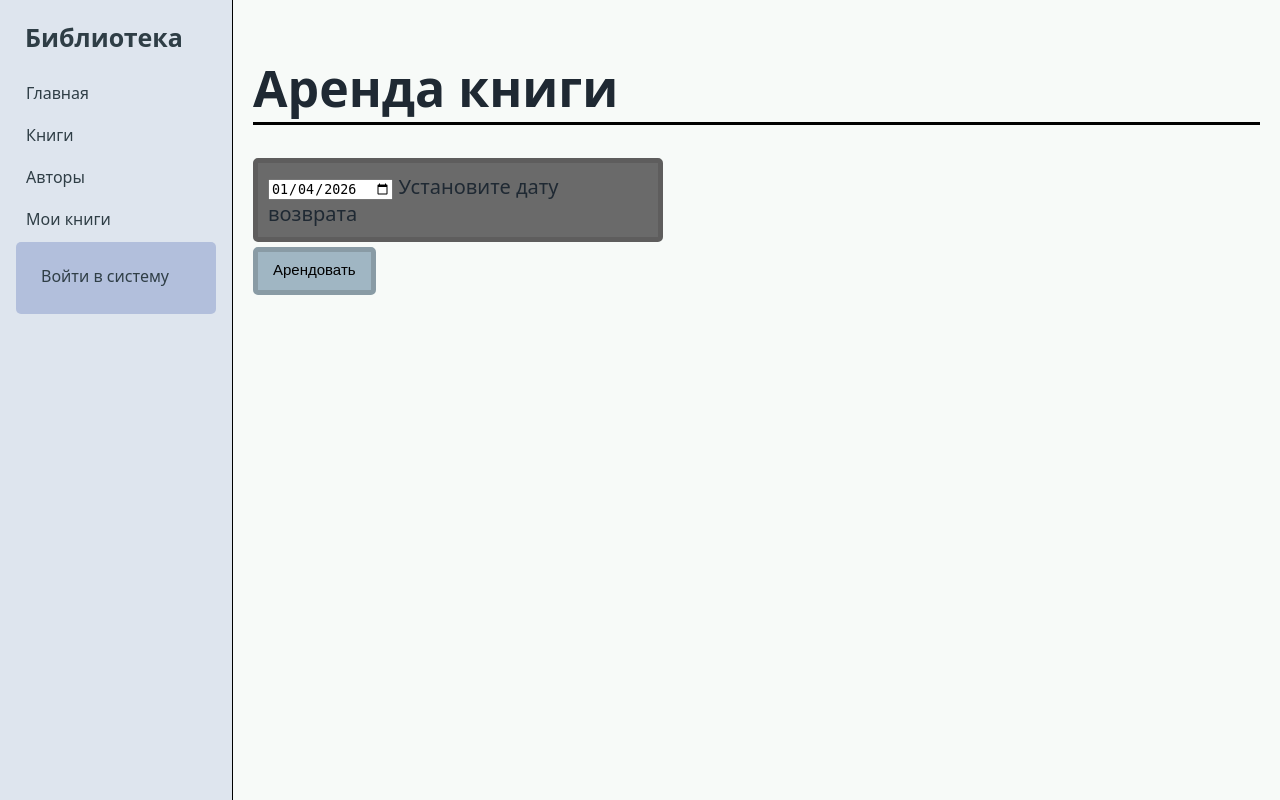
After one commit to AdilZhakupbekov/locallibrary, a Django app: page /catalog/reserve_book/004e1d7d-3c58-4245-83f4-fddeaffb5071 in a window 1280 px wide. The commit adds this page. Run offline with Django 5.2, Linux system fonts and the light colour scheme; data comes from the database, SQL or seed files in the repository; both versions use the stored data as it was after the commit.

Commit message:
Модификация
1. Обновлены формы авторов и книг для улучшения пользовательского опыта.
2. Добавлен новый шаблон для резервирования книг.
3. Обновлены стили CSS для соответствия новому дизайну.
4. Исправлены ошибки в представлениях и маршрутах.

```diff
--- a/locallibrary/catalog/forms.py
+++ b/locallibrary/catalog/forms.py
@@ -3,7 +3,7 @@ import datetime
 from django.core.exceptions import ValidationError
 from django.utils.translation import gettext_lazy as _
 from django.forms import ModelForm
-from .models import BookInstance, Author
+from .models import BookInstance, Author, Book
 
 class HTML5DateInput(forms.DateInput):
     input_type = 'date'
@@ -45,9 +45,26 @@ class BookForm(forms.ModelForm):
         fields = ['title', 'author', 'language', 'isbn', 'summary', 'genre']
         widgets = {
             'title': forms.TextInput(attrs={'class': 'form-control'}),
+            'author': forms.TextInput(attrs={'class': 'form-control'}),
             'author': forms.Select(attrs={'class': 'form-control'}),
+            'language': forms.TextInput(attrs={'class': 'form-control'}),
             'language': forms.Select(attrs={'class': 'form-control'}),
             'isbn': forms.TextInput(attrs={'class': 'form-control'}),
             'summary': forms.Textarea(attrs={'class': 'form-control', 'rows': 3}),
             'genre': forms.SelectMultiple(attrs={'class': 'form-control'})
         }
+
+class ReserveBookForm(forms.ModelForm):
+    class Meta:
+        model = BookInstance
+        fields = ['due_back']
+        labels = { 'due_back': _('Установите дату возврата'), }
+        widgets = {
+            'due_back': HTML5DateInput(attrs={'class': 'form-control'}),
+        }
+
+class DeleteBook(forms.Form):
+    book = forms.ModelChoiceField(
+        queryset=Book.objects.select_related('author'),
+        label='Выберите книгу'
+    )
--- a/locallibrary/catalog/static/css/styles.css
+++ b/locallibrary/catalog/static/css/styles.css
@@ -178,3 +178,15 @@ tbody tr:hover {
 .sidebar-form input:hover {
   background: grey;
 }
+
+.btn {
+  border: solid rgb(137, 155, 165) 5px;
+  border-radius: 5px;
+  background-color: rgb(160, 182, 195);
+  padding: 9px 15px 12px;
+  font-size: 15px;
+}
+
+.btn:hover {
+  background-color: grey;
+}
--- a/locallibrary/catalog/templates/catalog/author_form.html
+++ b/locallibrary/catalog/templates/catalog/author_form.html
@@ -4,8 +4,8 @@
   <form action="" method="post">
       {% csrf_token %}
       <table>
-      {{ form.as_table }}
+        {{ form.as_table }}
       </table>
-      <input type="submit" value="Submit" />
+      <input type="submit" value="Добавить" class='btn' style='margin-top: 5px'>
   </form>
 {% endblock %}
--- a/locallibrary/catalog/templates/catalog/book_form.html
+++ b/locallibrary/catalog/templates/catalog/book_form.html
@@ -6,6 +6,6 @@
       <table>
       {{ form.as_table }}
       </table>
-      <input type="submit" value="Submit" />
+      <input type="submit" value="Добавить" class='btn' style='margin-top: 5px'>
   </form>
 {% endblock %}
--- a/locallibrary/catalog/templates/catalog/my_tools.html
+++ b/locallibrary/catalog/templates/catalog/my_tools.html
@@ -36,9 +36,6 @@
   </div>
 
   <b>Панель удаления</b>
-  <div>
 
 
-  </div>
-
 {% endblock %}
--- /dev/null
+++ b/locallibrary/catalog/templates/catalog/reserve_book.html
@@ -0,0 +1,16 @@
+{% extends 'catalog/base.html' %}
+{% block content %}
+    <h1 class='nm-page'>Аренда книги</h1>
+
+    <form method='POST'>
+        {% csrf_token %}
+        <div style='border: rgba(94, 93, 93, 1) solid 5px; border-radius: 5px; background-color: rgb(106, 106, 106); max-width: 380px; padding: 10px'>
+            <label for='{{form.due_back.id_for_label}}'>
+                {{form.due_back}}
+                {{form.due_back.label}}
+                {{form.due_back.errors}}
+            </label>
+        </div>
+        <input type='submit' value='Арендовать' class='btn' style='margin-top: 5px;'>
+    </form>
+{% endblock %}
--- a/locallibrary/catalog/urls.py
+++ b/locallibrary/catalog/urls.py
@@ -32,4 +32,5 @@ urlpatterns = [
     path('book/create/', views.BookCreate.as_view(), name='book_create'),
     path('book/<int:pk>/update/', views.BookUpdate.as_view(), name='book_update'),
     path('book/<int:pk>/delete/', views.BookDelete.as_view(), name='book_delete'),
+    path('reserve_book/<uuid:pk>', views.ReserveBook.as_view(), name='reserve_book'),
 ]
--- a/locallibrary/catalog/views.py
+++ b/locallibrary/catalog/views.py
@@ -5,7 +5,7 @@ from django.views import generic, View
 from django.contrib.auth.mixins import LoginRequiredMixin, PermissionRequiredMixin
 from django.urls import reverse, reverse_lazy
 import datetime
-from .forms import RenewBookModelForm, AuthorForm
+from .forms import RenewBookModelForm, AuthorForm, ReserveBookForm, DeleteBook
 from django.contrib.auth.decorators import permission_required
 from django.views.generic.edit import CreateView, DeleteView, UpdateView
 from django.db.models import Q
@@ -174,3 +174,17 @@ class MyToolsView(PermissionRequiredMixin, generic.ListView):
         context['book_form'] = BookForm()
         context['books'] = Book.objects.all().order_by('title')
         return context
+
+class ReserveBook(UpdateView):
+    model = BookInstance
+    form_class = ReserveBookForm
+    template_name = 'catalog/reserve_book.html'
+    success_url = reverse_lazy('books')
+
+    def form_valid(self, form):
+        form.instance.borrower = self.request.user
+        form.instance.status = 'o'
+        return super().form_valid(form)
+
+class DeleteBookView(View):
+    template_name = 'catalog/book_delete.html'
```
Also changed, not shown: locallibrary/catalog/templates/catalog/book_detail.html (+14 -8 lines), locallibrary/catalog/templates/catalog/author_delete.html (renamed from locallibrary/catalog/templates/catalog/author_confirm_delete.html), locallibrary/catalog/templates/catalog/book_delete.html (renamed from locallibrary/catalog/templates/catalog/book_confirm_delete.html), locallibrary/db.sqlite3, 2 other files.
